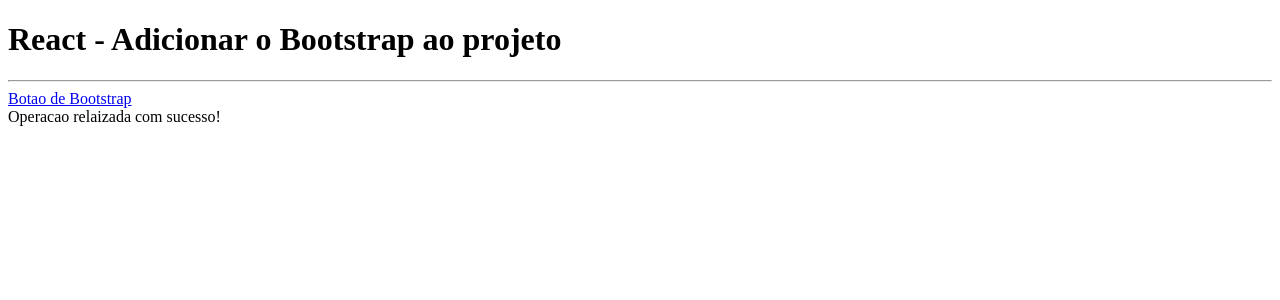
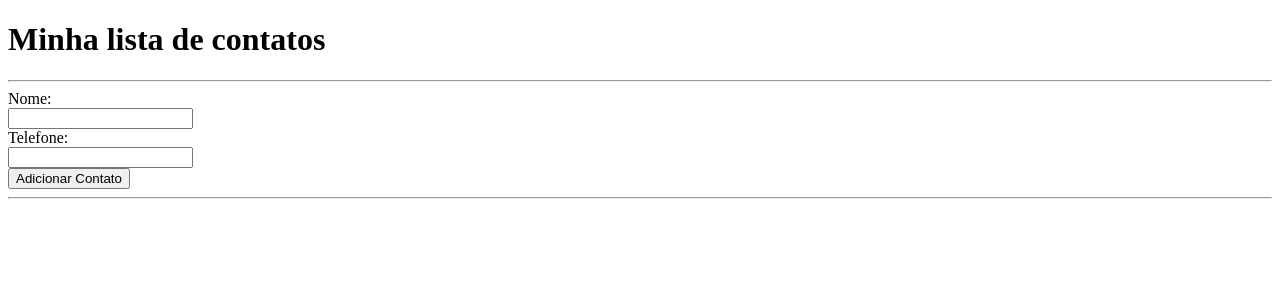
Before and after one commit to cesarfreitax/reactLessons, a React (Vite) app: page / in a window 1280 px wide. Shown: the top 300 px of the page. Built offline with nearby package versions, Linux system fonts and the light colour scheme.

Commit message:
update studying contact list with states and uuid

```diff
--- a/src/App.jsx
+++ b/src/App.jsx
@@ -1,15 +1,56 @@
-import React from 'react';
+import React, { useState } from 'react'
+import Contato from './components/Contato';
+import { v4 as uuidv4 } from 'uuid';
+
+function App() {
+
+    const [contato, setContato] = useState({nome: '', telefone: ''});
+    const [listaContatos, setListaContatos] = useState([]);
+
+    function definirNome (e){
+        setContato({...contato, nome: e.target.value})
+    }
+
+    function definirTelefone (e){
+        setContato({...contato, telefone: e.target.value})
+    }
+
+    function adicionarContato (){
+        // validacao dos campos
 
 
 
-export default function App() {
+        // adicionar novo contato na lista
+        setListaContatos([...listaContatos, contato])
+    }
 
     return (
-        <>
-            <h1>React - Adicionar o Bootstrap ao projeto</h1>
+        <div>
+            <h1>Minha lista de contatos</h1>
             <hr />
-            <a href="#" className="btn btn-primary">Botao de Bootstrap</a>
-            <div className="alert alert-success">Operacao relaizada com sucesso!</div>
-        </>
+            <div>
+                <label>Nome:</label><br />
+                <input type="text" onChange={definirNome} value={contato.nome} />
+            </div>
+            <div>
+                <label>Telefone:</label><br />
+                <input type="number" onChange={definirTelefone} value={contato.telefone} />
+            </div>
+
+            <button onClick={adicionarContato}>Adicionar Contato</button>
+            <hr />
+
+            {/* <ListaContatos listaContatos={listaContatos}/> */}
+
+            <ul>
+                {listaContatos.map(ctt => {
+                    return <Contato key={uuidv4()} nome={ctt.nome} telefone={ctt.telefone}/>
+                })}
+            </ul>
+
+
+        </div>
     )
 }
+
+export default App
--- /dev/null
+++ b/src/components/Contato.jsx
@@ -0,0 +1,12 @@
+import React from 'react'
+
+
+function Contato(props) {
+  return (
+    <li>
+        {props.nome} {props.telefone}
+    </li>
+  )
+}
+
+export default Contato
```
